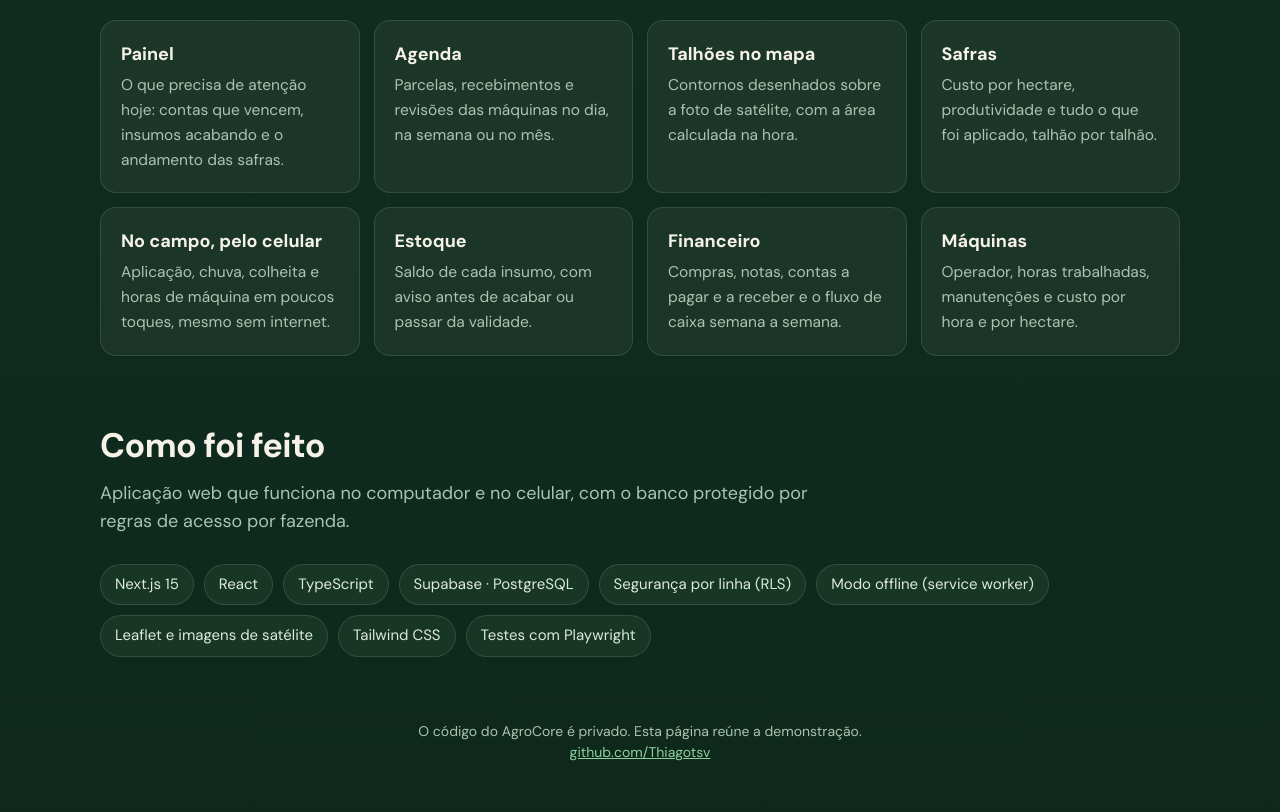
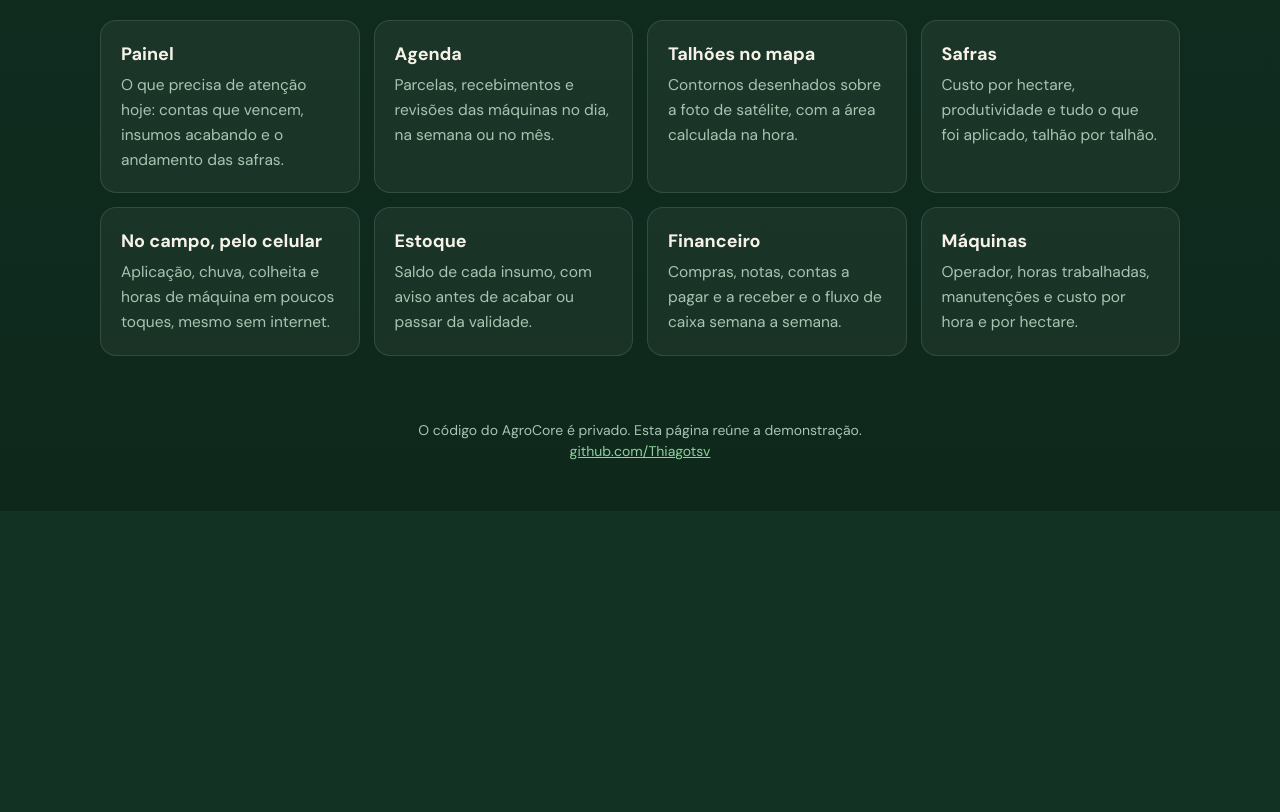
Before and after one commit to Thiagotsv/agrocore-demo, a plain HTML site: page index.html in a window 1280 px wide. Shown: the part 1164-1976 px from the top of the page. After the commit the page ends 1675 px from the top, so only its background shows below. Drawn offline with Linux system fonts and the light colour scheme.

Commit message:
Tirar a seção Como foi feito

```diff
--- a/index.html
+++ b/index.html
@@ -72,17 +72,6 @@
     </div>
   </section>
 
-  <section>
-    <h2>Como foi feito</h2>
-    <p class="intro">Aplicação web que funciona no computador e no celular, com o banco protegido por regras de acesso por fazenda.</p>
-    <div class="chips">
-      <span class="chip">Next.js 15</span><span class="chip">React</span><span class="chip">TypeScript</span>
-      <span class="chip">Supabase · PostgreSQL</span><span class="chip">Segurança por linha (RLS)</span>
-      <span class="chip">Modo offline (service worker)</span><span class="chip">Leaflet e imagens de satélite</span>
-      <span class="chip">Tailwind CSS</span><span class="chip">Testes com Playwright</span>
-    </div>
-  </section>
-
   <footer>
     O código do AgroCore é privado. Esta página reúne a demonstração.<br>
     <a href="https://github.com/Thiagotsv">github.com/Thiagotsv</a>
```
Also changed, not shown: 1 other file.
